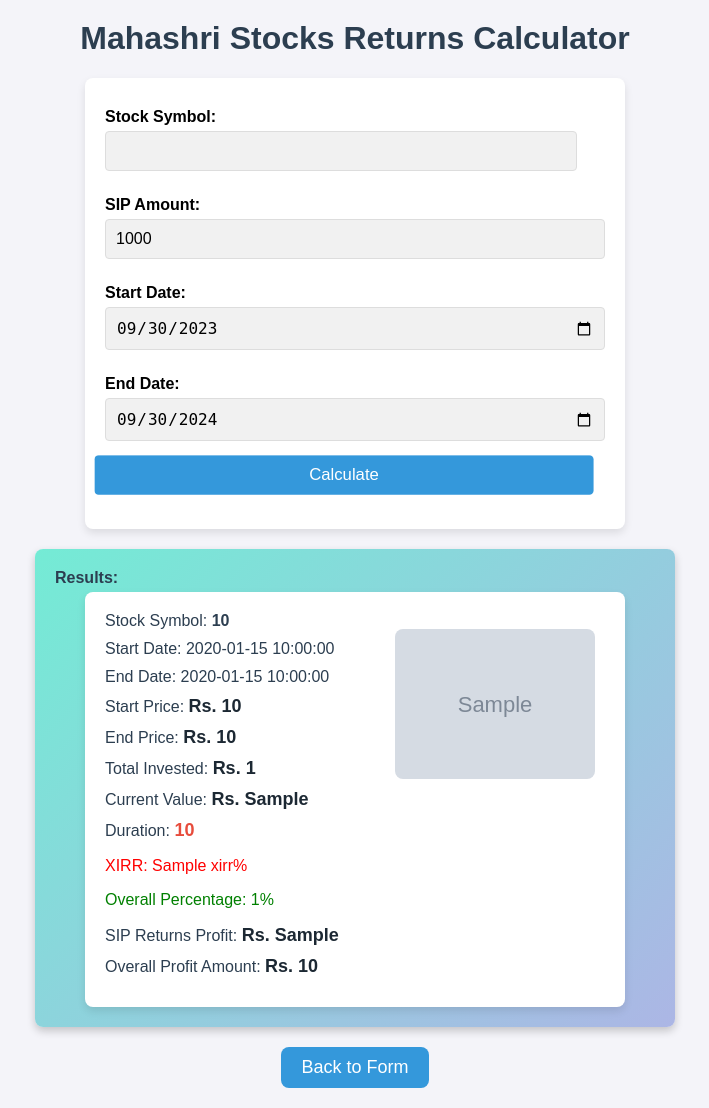
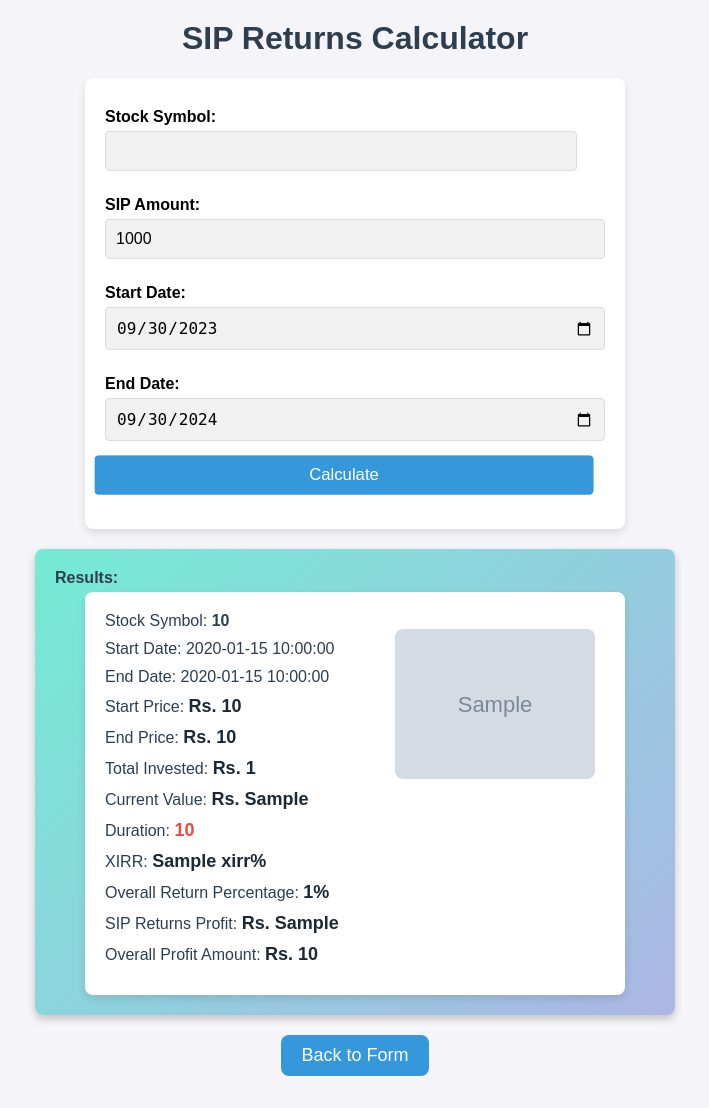
Before and after one commit to Mahashri/Stocks_Calculator, a Flask app: template templates/index.html in a window 1280 px wide. Shown: the whole page, without its empty margins (285-994 px from the left). After the commit the page ends 1076 px from the top, so only its background shows below. Run offline with Flask 3, Linux system fonts and the light colour scheme; the template is opened without the code that fills it: most values are stand-ins (such as "Sample title", 1, 10 or a date in 2020); grey boxes marked "Sample" are stand-in pictures.

Commit message:
Update index.html

```diff
--- a/templates/index.html
+++ b/templates/index.html
@@ -3,11 +3,13 @@
 <head>
     <meta charset="UTF-8">
     <meta name="viewport" content="width=device-width, initial-scale=1.0">
-    <title>Mahashri Stocks Calculator</title>
+    <title>SIP Returns Calculator</title>
     <link rel="stylesheet" href="{{ url_for('static', filename='styles.css') }}">
+
+
 </head>
 <body>
-    <h1>Mahashri Stocks Returns Calculator</h1>
+    <h1>SIP Returns Calculator</h1>
     <form action="/results" method="post" onsubmit="storeStockSymbol()">
         <div class="autocomplete">
             <label for="stock_symbol">Stock Symbol:</label>
@@ -21,19 +23,13 @@
         <input type="date" id="end_date" name="end_date">
         <button type="submit">Calculate</button>
     </form>
-    <style>
-        .positive {
-            color: green;
-        }
-        .negative {
-            color: red;
-        }
-    </style>
+
     {% if start_date and end_date %}
     <div class="result">
         <label>Results:</label>
         <form action="/results" method="post">
             <div>Stock Symbol: <span class="value"><b>{{ stock_symbol }}</b></span></div>
+
             <div>Start Date: <span class="value">{{ start_date }}</span></div>
             <div>End Date: <span class="value">{{ end_date }}</span></div>
             <div>Start Price: <span class="amount">Rs. {{ start_price }}</span></div>
@@ -41,14 +37,12 @@
             <div>Total Invested: <span class="amount">Rs. {{ total_invested }}</span></div>
             <div>Current Value: <span class="amount">Rs. {{ current_value }}</span></div>
             <div>Duration: <span class="duration">{{ duration }}</span></div>
-            <div>
-                <p class="{{ 'positive' if xirr >= 0 else 'negative' }}">XIRR: {{ xirr }}%</p>
-                <p class="{{ 'positive' if overall_return_percentage >= 0 else 'negative' }}">Overall Percentage: {{ overall_return_percentage }}%</p>
-            </div>
+            <div>XIRR: <span class="percentage">{{ xirr }}%</span></div>
+            <div>Overall Return Percentage: <span class="percentage">{{ overall_return_percentage }}%</span></div>
             <div>SIP Returns Profit: <span class="amount">Rs. {{ sip_returns_profit }}</span></div>
             <div>Overall Profit Amount: <span class="amount">Rs. {{ overall_profit_amount }}</span></div>
         </form>
-        <div class="logo">
+		 <div class="logo">
             <img src="{{ logo_url }}" alt="Company Logo">
         </div>
     </div>
@@ -57,6 +51,6 @@
         <a href="/" class="back-button">Back to Form</a>
     </div>
     {% endif %}
-    <script src="static/js/script.js"></script>
+	<script src="static/js/script.js"></script>
 </body>
 </html>
```
